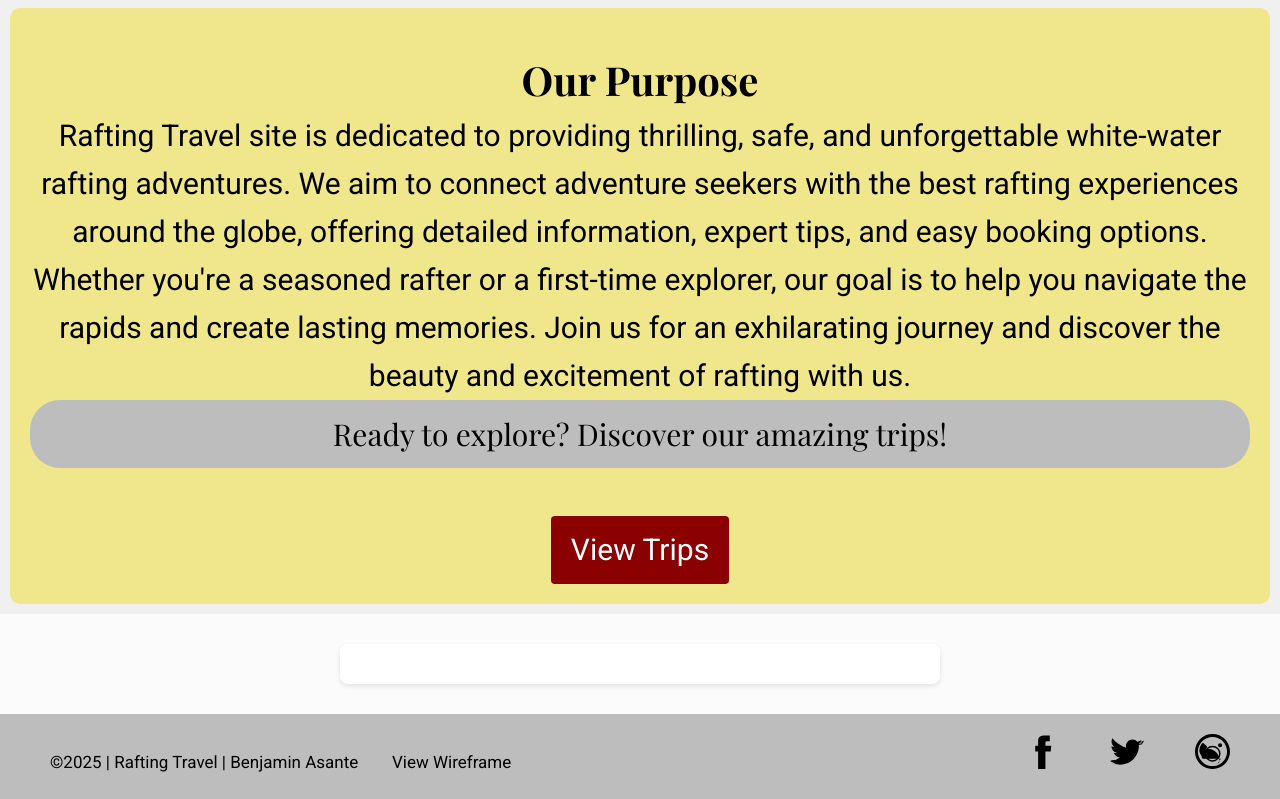
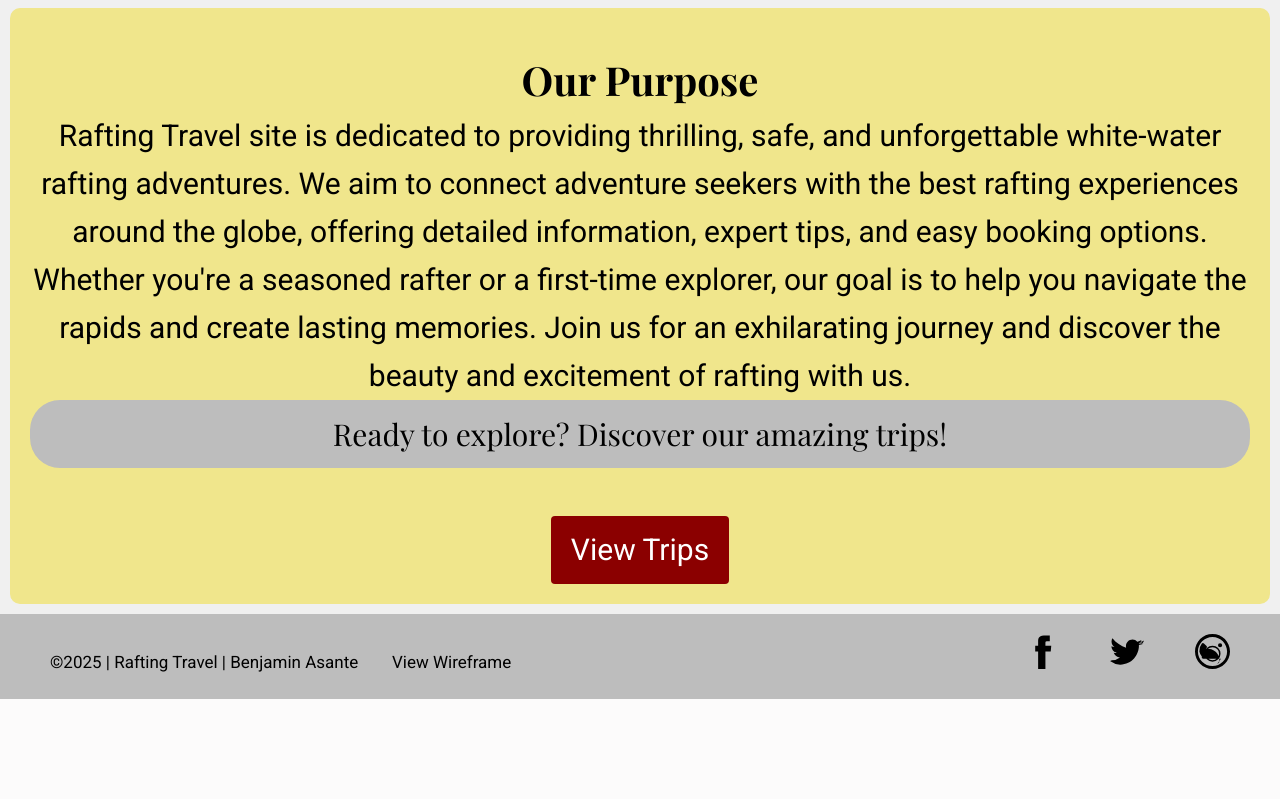
Before and after one commit to codejoeylee/wdd130, a plain HTML site: page wwr/index.html in a window 1280 px wide. Shown: the part 2288-3087 px from the top of the page. After the commit the page ends 2987 px from the top, so only its background shows below. Drawn offline with nearby package versions, Linux system fonts and the light colour scheme.

Commit message:
made some corrections

```diff
--- a/wwr/index.html
+++ b/wwr/index.html
@@ -86,10 +86,6 @@
           </div>
 
         </section>
-
-        <section class="contact-form">
-
-      </section>
     </main>
 
 
```
